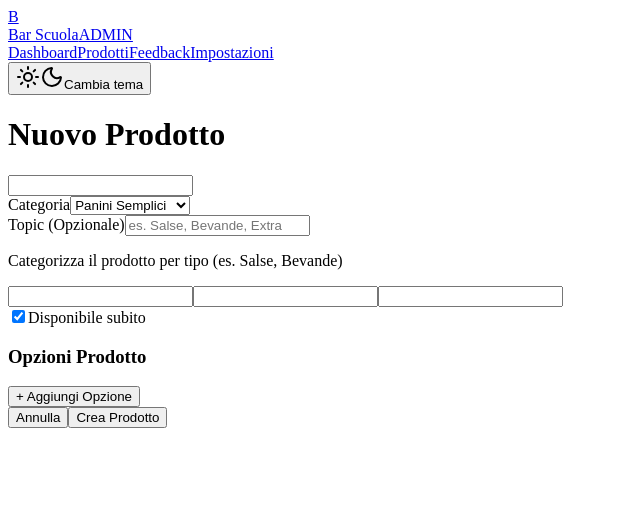
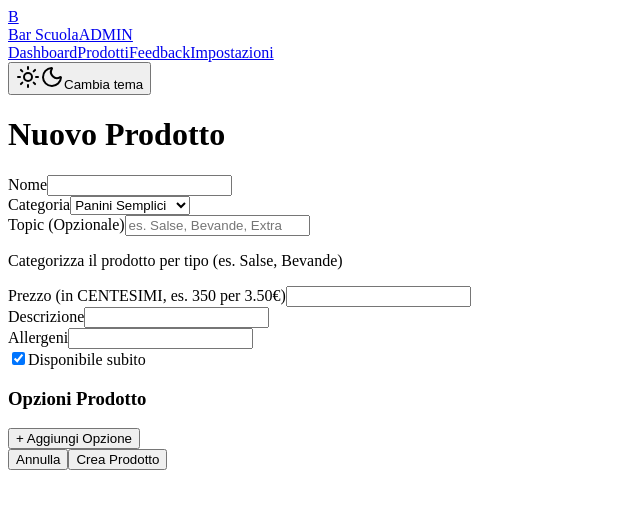
Before and after one commit to zenith304/BarScuola, a Next.js app: page /admin/products/new in a window 1280 px wide. Shown: the top 508 px of the page, without its empty margins (0-640 px from the left). Built offline with nearby package versions, Linux system fonts and the light colour scheme.

Commit message:
pleaseee

```diff
--- a/app/admin/products/new/page.tsx
+++ b/app/admin/products/new/page.tsx
@@ -45,7 +45,10 @@ export default function NewProductPage() {
             <h1 className="text-2xl font-bold mb-6 text-gray-900">Nuovo Prodotto</h1>
             <Card className="p-6">
                 <form action={clientAction} className="space-y-4 text-gray-900">
-                    <Input name="name" label="Nome" required />
+                    <div>
+                        <label className="block text-sm font-medium text-gray-700 mb-1">Nome</label>
+                        <Input name="name" required />
+                    </div>
 
                     <div>
                         <label className="block text-sm font-medium text-gray-700 mb-1">Categoria</label>
@@ -75,10 +78,20 @@ export default function NewProductPage() {
                         <p className="text-xs text-gray-500 mt-1">Categorizza il prodotto per tipo (es. Salse, Bevande)</p>
                     </div>
 
-                    <Input name="price" type="number" label="Prezzo (in CENTESIMI, es. 350 per 3.50€)" required />
+                    <div>
+                        <label className="block text-sm font-medium text-gray-700 mb-1">Prezzo (in CENTESIMI, es. 350 per 3.50€)</label>
+                        <Input name="price" type="number" required />
+                    </div>
 
-                    <Input name="description" label="Descrizione" />
-                    <Input name="allergens" label="Allergeni" />
+                    <div>
+                        <label className="block text-sm font-medium text-gray-700 mb-1">Descrizione</label>
+                        <Input name="description" />
+                    </div>
+
+                    <div>
+                        <label className="block text-sm font-medium text-gray-700 mb-1">Allergeni</label>
+                        <Input name="allergens" />
+                    </div>
 
                     <div className="flex items-center gap-2">
                         <input type="checkbox" name="isAvailable" id="avail" defaultChecked />
```
Also changed, not shown: app/admin/login/page.tsx (+10 -2 lines).
